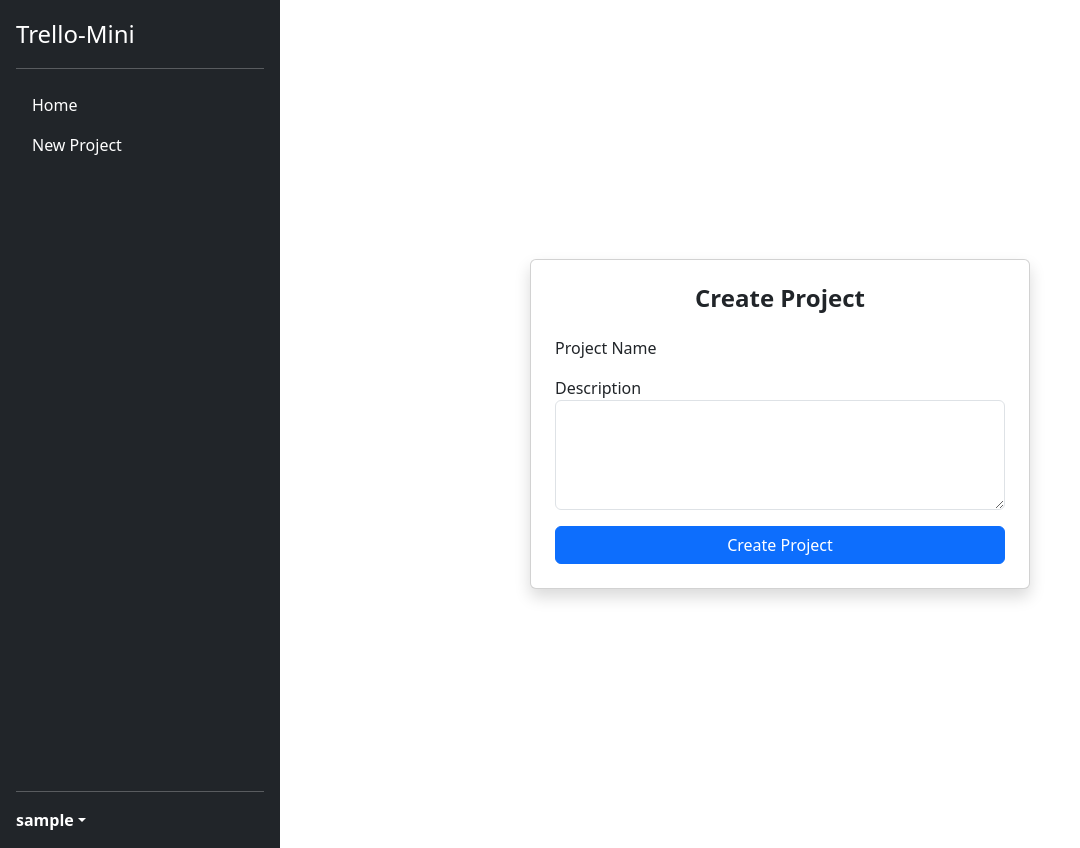
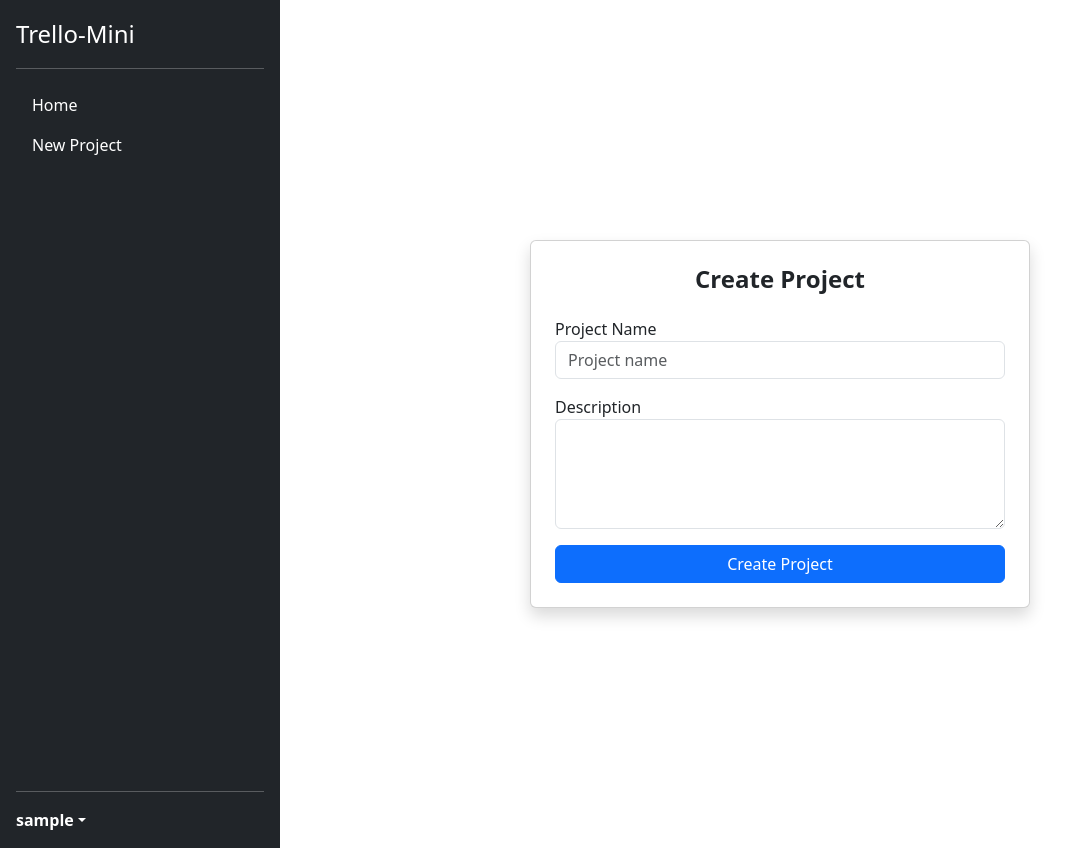
Before and after one commit to Kuscko/trellomini, a Django app: page /projects/create/ in a window 1280 px wide. Shown: the whole page, without its empty margins (0-1080 px from the left). Run offline with Django 5.2, Linux system fonts and the light colour scheme; the visitor is signed in with stand-in values (Sample User, id 1).

Commit message:
updated the form title to be used instead of form name in project creation.

```diff
--- a/trellomini/trellomini/templates/project_form/project_form.html
+++ b/trellomini/trellomini/templates/project_form/project_form.html
@@ -18,8 +18,8 @@
 
         <!-- Name -->
         <div class="mb-3">
-          <label for="{{ form.name.id_for_label }}">Project Name</label>
-          {{ form.name }}
+          <label for="{{ form.title.id_for_label }}">Project Name</label>
+          {{ form.title }}
         </div>
 
         <!-- Description -->
```
